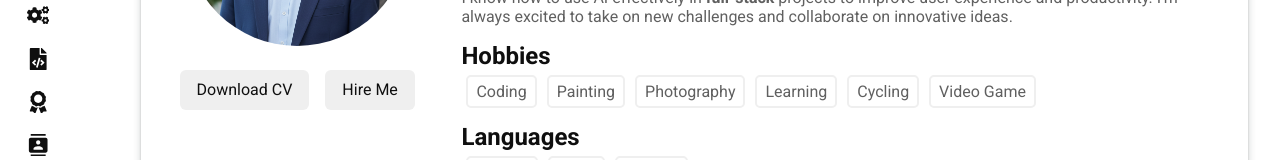
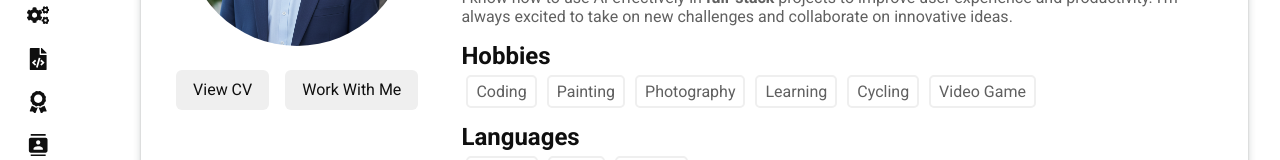
Before and after one commit to codingWithRakesh/React_Portfolio, a React (Vite) app: page /about in a window 1280 px wide. Shown: the part 282-442 px from the top of the page. Built offline with nearby package versions, Linux system fonts and the light colour scheme; a web font is replaced by a local one.

Commit message:
feat: update CV links to open in new tab and enhance button labels for clarity

```diff
--- a/src/component/AboutCom.jsx
+++ b/src/component/AboutCom.jsx
@@ -11,8 +11,8 @@ const AboutCom = ({aboutBox}) => {
                     <img onClick={() => setImageShow({ ...imageShow, isOn: true, image: aboutBox[0].image })} src={aboutBox[0].image} alt="Tarapada Garai" />
                 </div>
                 <div className="buttonClassAb">
-                <a href={aboutBox[0].CV} download="Tarapada(CV)" className="button-60" role="button">Download CV</a>
-                <Link to="/contact" className="button-60" role="button">Hire Me</Link>
+                <a href={aboutBox[0].CV} target='_blank' className="button-60" role="button">View CV</a>
+                <Link to="/contact" className="button-60" role="button">Work With Me</Link>
                 </div>
             </div>
             <div className='peraAB'>
--- a/src/component/Profile.jsx
+++ b/src/component/Profile.jsx
@@ -23,7 +23,7 @@ const Profile = ({ setShowProfile }) => {
             <div className="profileSecond">
                 {
                     details.profile.contacts.map((value, index) => (
-                        <a href={value.href} download={value.download} className="showDetails" key={index} >
+                        <a href={value.href} target='_blank' className="showDetails" key={index} >
                             <span>{value.icon}</span>
                             <p>{value.name}</p>
                         </a>
@@ -33,7 +33,7 @@ const Profile = ({ setShowProfile }) => {
                     <span>
                         <FaHandshake />
                     </span>
-                    <p>Hire Me</p>
+                    <p>Work With Me</p>
                 </Link>
             </div>
             <div className="profileThird">
--- a/src/constands/constand.js
+++ b/src/constands/constand.js
@@ -26,3 +26,5 @@ export const colors = {
     ],
 
 }
+
+export const CV = "https://ik.imagekit.io/p7adsy5mz/TarapadaGarai_Resume.pdf";
--- a/src/details/about.jsx
+++ b/src/details/about.jsx
@@ -1,5 +1,5 @@
 import MyImage from '../assets/images/TARAPADA.png'
-import CV from '../assets/CV/Tarapada Garai (CV).pdf'
+import {CV} from '../constands/constand.js'
 
 import client1 from '../assets/images/clients/client1.png'
 import client2 from '../assets/images/clients/client2.png'
--- a/src/details/profile.jsx
+++ b/src/details/profile.jsx
@@ -1,10 +1,12 @@
 import {  FaFacebook, FaGithub, FaInstagram, FaLinkedin } from "react-icons/fa";
 import MyImage from '../assets/images/TARAPADA.png'
-import CV from '../assets/CV/Tarapada Garai (CV).pdf'
+import {CV} from '../constands/constand.js'
 import { BiLogoGmail } from "react-icons/bi";
 import { MdLocalPhone } from "react-icons/md";
 import { IoMdDownload } from "react-icons/io";
 import { FaSquareThreads, FaXTwitter } from "react-icons/fa6";
+import { IoDocumentAttach } from "react-icons/io5";
+import { SiLeetcode } from "react-icons/si";
 
 export const profile = {
     home: {
@@ -25,8 +27,8 @@ export const profile = {
         },
         {
             href: CV,
-            icon: <IoMdDownload />,
-            name: "Download CV",
+            icon: <IoDocumentAttach />,
+            name: "View CV",
             download: "Tarapada(CV)"
         },
     ],
@@ -42,14 +44,14 @@ export const profile = {
             title: "Linkedin"
         },
         {
+            link: "https://leetcode.com/u/Tarapada_Garai/",
+            icon: <SiLeetcode />,
+            title: "Leetcode"
+        },
+        {
             link: "https://www.instagram.com/tarapada_9679/",
             icon: <FaInstagram />,
             title: "Instagram"
-        },
-        {
-            link: "https://www.facebook.com/tarapada.garai.35",
-            icon: <FaFacebook />,
-            title: "Facebook"
         },
         {
             link: "https://www.threads.net/@tarapada_9679",
```
